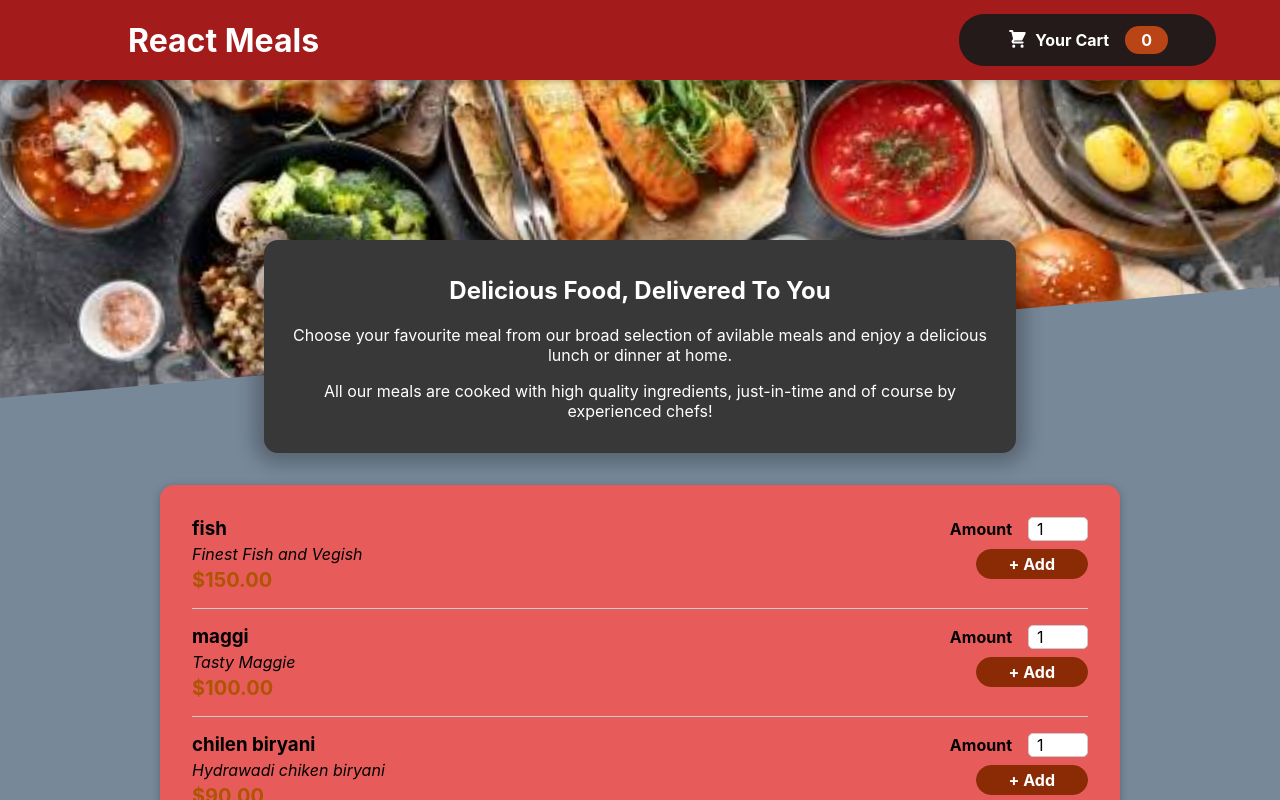
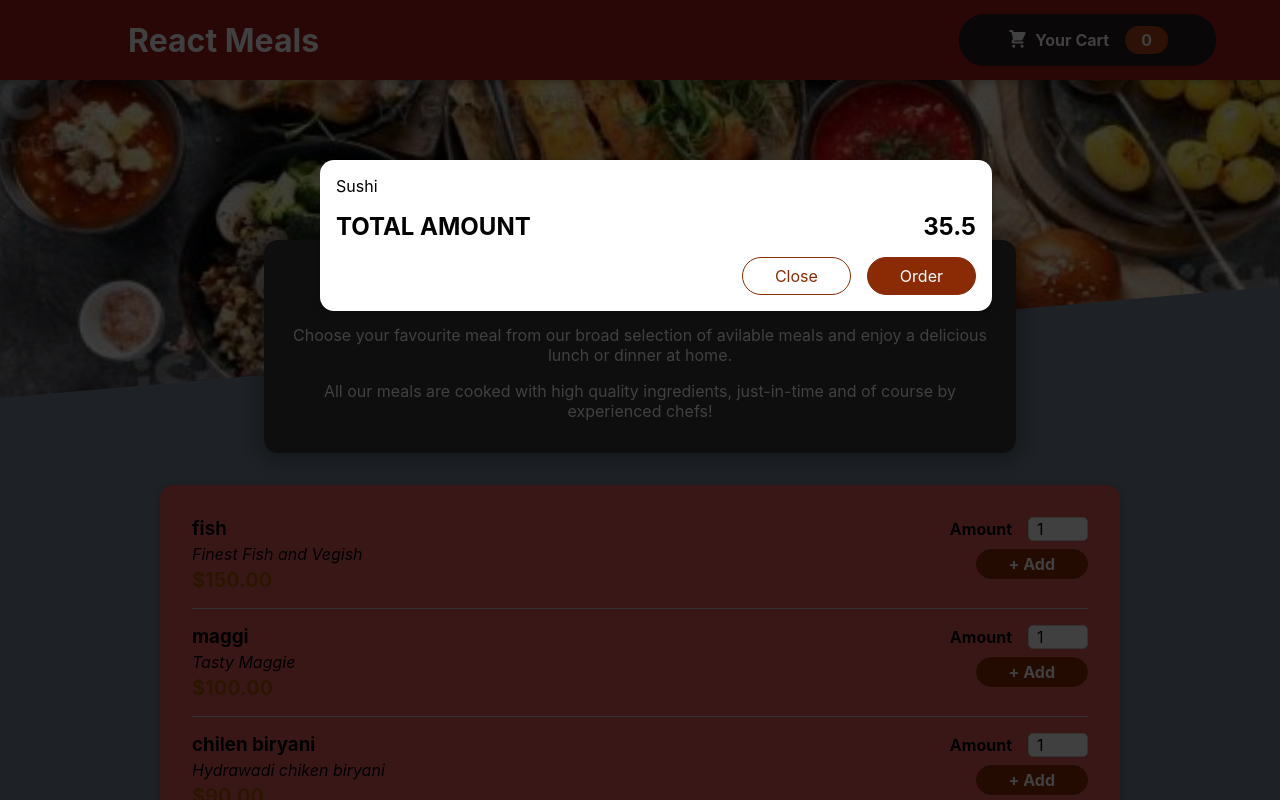
Before and after one commit to juhi-coder/resurant-website, a React (Create React App) app: page / in a window 1280 px wide. Shown: the top 800 px of the page. Built offline with nearby package versions, Linux system fonts and the light colour scheme.

Commit message:
Making a hard Coded Cart without any Functionality

```diff
--- a/public/index.html
+++ b/public/index.html
@@ -28,6 +28,7 @@
   </head>
   <body>
     <noscript>You need to enable JavaScript to run this app.</noscript>
+    <div id="overlays"></div>
     <div id="root"></div>
     <!--
       This HTML file is a template.
--- a/src/App.js
+++ b/src/App.js
@@ -1,9 +1,11 @@
 import { Fragment } from "react";
 import Header from "./components/Header/Header";
 import Meals from "./components/Meals/Meals";
+import Cart from "./components/Cart/Cart";
 function App() {
   return (
     <Fragment>
+    <Cart />
       <Header>
         <main>
           <Meals></Meals>
--- /dev/null
+++ b/src/components/Cart/Cart.js
@@ -0,0 +1,30 @@
+import React from 'react';
+import classes from './Cart.module.css';
+import Modal from '../UI/Modal';
+
+const Cart=(props)=>{
+ const CartItem=(<ul className={classes['cart-items']}>
+ {[{id:'c1', name:'Sushi',amount: 2,price: 12.99}].map((item)=>(<li>{item.name}</li>))}
+    </ul>) ;
+
+    return(
+        <Modal>
+        {CartItem}
+            <div className={classes.total}>
+                <span>
+                    TOTAL AMOUNT
+                </span>
+                <span>
+                    35.5
+                </span>
+            </div>
+            <div className={classes.actions}>
+            <button className={classes['button--alt']}>Close</button>
+            <button className={classes.button}>Order</button>
+
+            </div>
+        </Modal>
+    )
+
+}
+export default Cart;
--- /dev/null
+++ b/src/components/Cart/Cart.module.css
@@ -0,0 +1,46 @@
+.cart-items {
+    list-style: none;
+    margin: 0;
+    padding: 0;
+    max-height: 20rem;
+    overflow: auto;
+  }
+
+  .total {
+    display: flex;
+    justify-content: space-between;
+    align-items: center;
+    font-weight: bold;
+    font-size: 1.5rem;
+    margin: 1rem 0;
+  }
+
+  .actions {
+    text-align: right;
+  }
+
+  .actions button {
+    font: inherit;
+    cursor: pointer;
+    background-color: transparent;
+    border: 1px solid #8a2b06;
+    padding: 0.5rem 2rem;
+    border-radius: 25px;
+    margin-left: 1rem;
+  }
+
+  .actions button:hover,
+  .actions button:active {
+    background-color: #5a1a01;
+    border-color: #5a1a01;
+    color: white;
+  }
+
+  .actions .button--alt {
+    color: #8a2b06;
+  }
+
+  .actions .button {
+    background-color: #8a2b06;
+    color: white;
+  }
--- /dev/null
+++ b/src/components/UI/Modal.js
@@ -0,0 +1,31 @@
+import React, { Fragment } from "react";
+import ReactDOM from "react-dom";
+import classes from "./Modal.module.css";
+
+const Backdrop = (props) => {
+  return <div className={classes.backdrop} onClick={props.onClose}></div>;
+};
+
+const ModalOverlay = (props) => {
+  return (
+    <div className={classes.modal}>
+      <div className={classes.contant}>{props.children}</div>
+    </div>
+  );
+};
+
+const portalElement = document.getElementById("overlays");
+
+const Modal = (props) => {
+  return (
+    <Fragment>
+      {ReactDOM.createPortal(<Backdrop onClose={props.onClose}/>, portalElement)}
+      {ReactDOM.createPortal(
+        <ModalOverlay>{props.children}</ModalOverlay>,
+        portalElement
+      )}
+    </Fragment>
+  );
+};
+
+export default Modal;
--- /dev/null
+++ b/src/components/UI/Modal.module.css
@@ -0,0 +1,40 @@
+.backdrop {
+  position: fixed;
+  top: 0;
+  left: 0;
+  width: 100%;
+  height: 100vh;
+  z-index: 20;
+  background-color: rgba(0, 0, 0, 0.75);
+}
+
+.modal {
+  position: fixed;
+  top: 20vh;
+  left: 5%;
+  width: 90%;
+  background-color: white;
+  padding: 1rem;
+  border-radius: 14px;
+  box-shadow: 0 2px 8px rgba(0, 0, 0, 0.25);
+  z-index: 30;
+  animation: slide-down 300ms ease-out forwards;
+}
+
+@media (min-width: 768px) {
+  .modal {
+    width: 40rem;
+    left: calc(50% - 20rem);
+  }
+}
+
+@keyframes slide-down {
+  from {
+    opacity: 0;
+    transform: translateY(-3rem);
+  }
+  to {
+    opacity: 1;
+    transform: translateY(0);
+  }
+}
```
